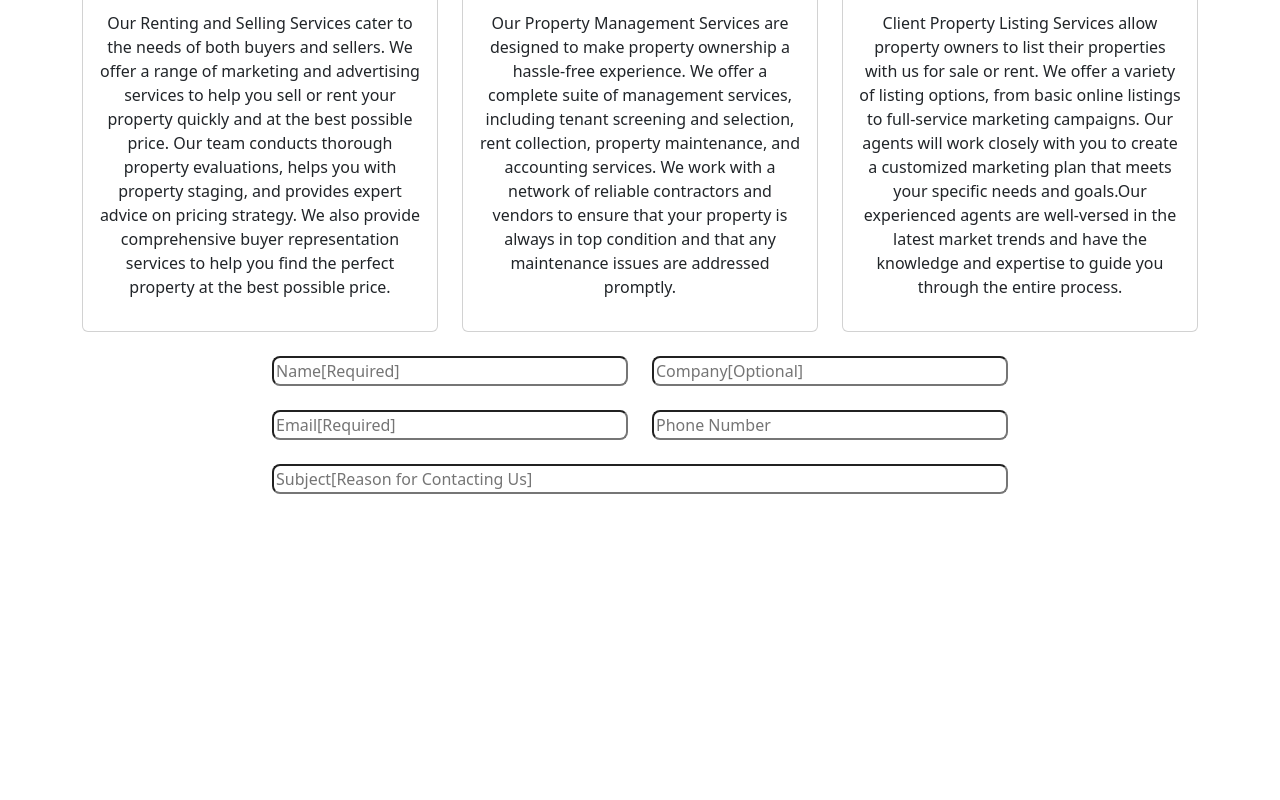
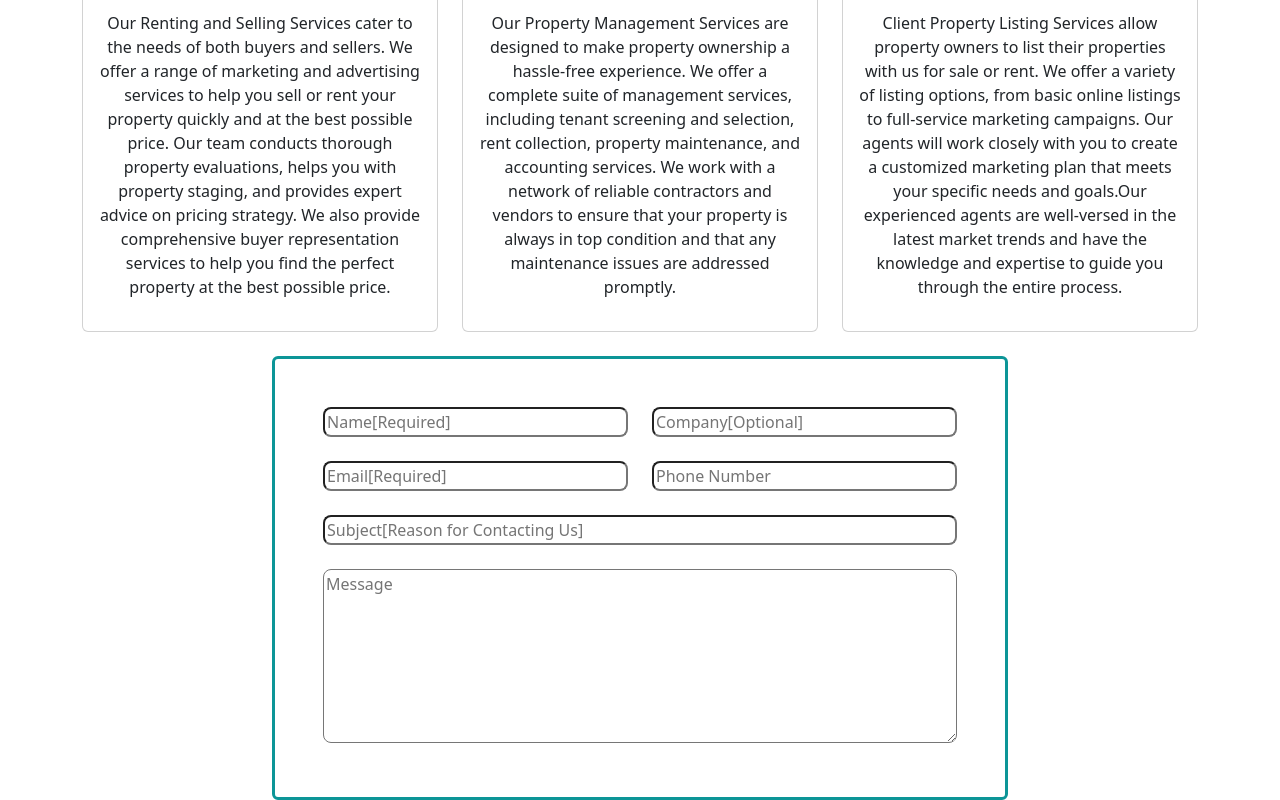
Before and after one commit to Kobby-Jones/react-deployment-with-k8s-ArgoCD, a React (Create React App) app: page /services in a window 1280 px wide. Shown: the part 4067-4867 px from the top of the page. Before the commit the page ends 4561 px from the top, so only its background shows below. Built offline with nearby package versions, Linux system fonts and the light colour scheme.

Commit message:
Updated Contact Us form

```diff
--- a/src/components/Contact.jsx
+++ b/src/components/Contact.jsx
@@ -1,5 +1,5 @@
 import React from 'react';
-import { Col, Container, Row } from 'react-bootstrap';
+import { Card, Col, Container, Row } from 'react-bootstrap';
 import ContactForm from './ContactForm';
 
 function ContactUs() {
@@ -7,13 +7,20 @@ function ContactUs() {
       <div>
         <Container>
           <Row>
-                    <Col className='ms-auto me-auto' lg='8'>
+            <Col className="ms-auto me-auto" lg="8">
+              <Card
+                style={{
+                  borderColor: "rgb(12, 149, 151)",
+                  borderWidth: "3px",
+                }}
+                className="p-5"
+              >
                 <ContactForm />
+              </Card>
             </Col>
           </Row>
         </Container>
       </div>
-
     );
 }
 
--- a/src/components/ContactForm.jsx
+++ b/src/components/ContactForm.jsx
@@ -37,21 +37,33 @@ function ContactForm() {
             }}
             className="ms-4 rounded-3"
             type="tel"
-                    name='phone'
+            name="phone"
             required
             placeholder="Phone Number"
-
           />
         </div>
         <div className="mt-4">
           <input
             style={{
-                        width:"100%"
+              width: "100%",
             }}
             type="subject"
-                    className='rounded-3'
-                    placeholder='Subject[Reason for Contacting Us]'
+            className="rounded-3"
+            placeholder="Subject[Reason for Contacting Us]"
           />
+        </div>
+        <div className="mt-4">
+          <textarea
+            style={{
+              width: "100%",
+            }}
+            name="message"
+            id="message-area"
+            placeholder="Message"
+            cols="100"
+            rows="7"
+            className="rounded-3"
+          ></textarea>
         </div>
       </form>
     );
```
Lines whose indentation alone changed are shown as unchanged.
